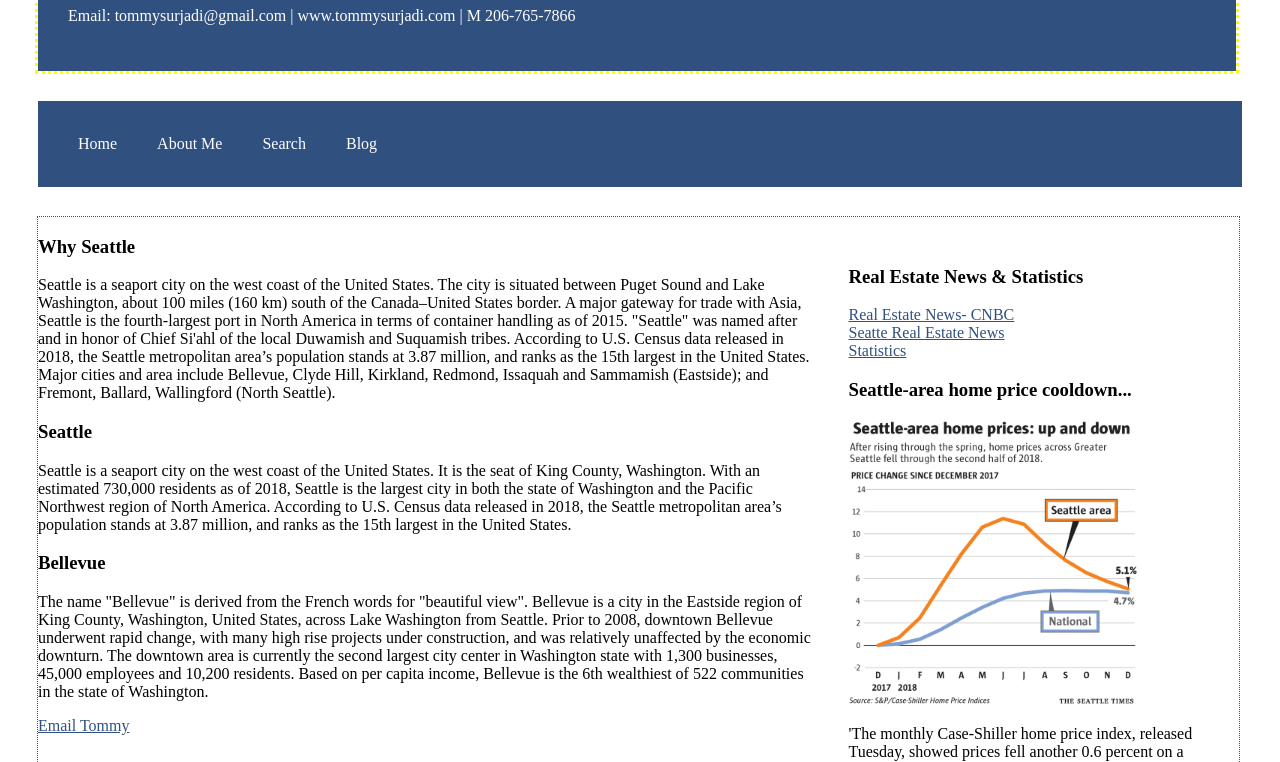
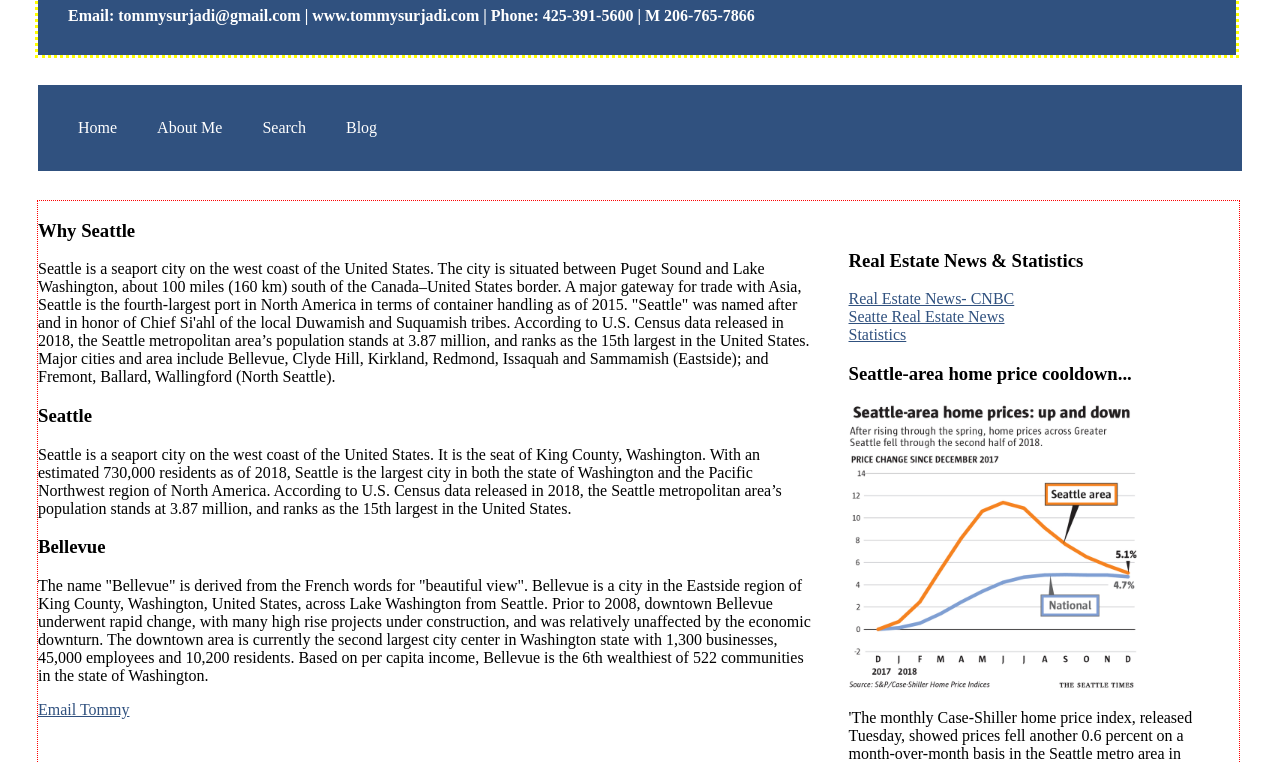
Before and after one commit to github-tommy/tommybook, a plain HTML site: page index.html in a window 1280 px wide. Shown: the part 133-895 px from the top of the page. Drawn offline with Linux system fonts and the light colour scheme.

Commit message:
Added content

```diff
--- a/index.html
+++ b/index.html
@@ -11,7 +11,8 @@
 <body>
     <header>
         <h1><strong>Tommybook: Living and Retiring In Seattle & Bellevue</strong></h1>
-        <p>Email: tommysurjadi@gmail.com | www.tommysurjadi.com | M 206-765-7866 </p>
+        <strong>Email: tommysurjadi@gmail.com | www.tommysurjadi.com |</strong>
+        <strong>Phone: 425-391-5600 | M 206-765-7866</strong>
     </header>
     <nav class="nav-bar">
         <a href="index.html">Home</a>
--- a/styles.css
+++ b/styles.css
@@ -91,7 +91,7 @@ footer {
     width: 90%;
 }
 
-.search-page {
+.search {
     width: 100%;
     margin: 30px;
     display: flex;
```
